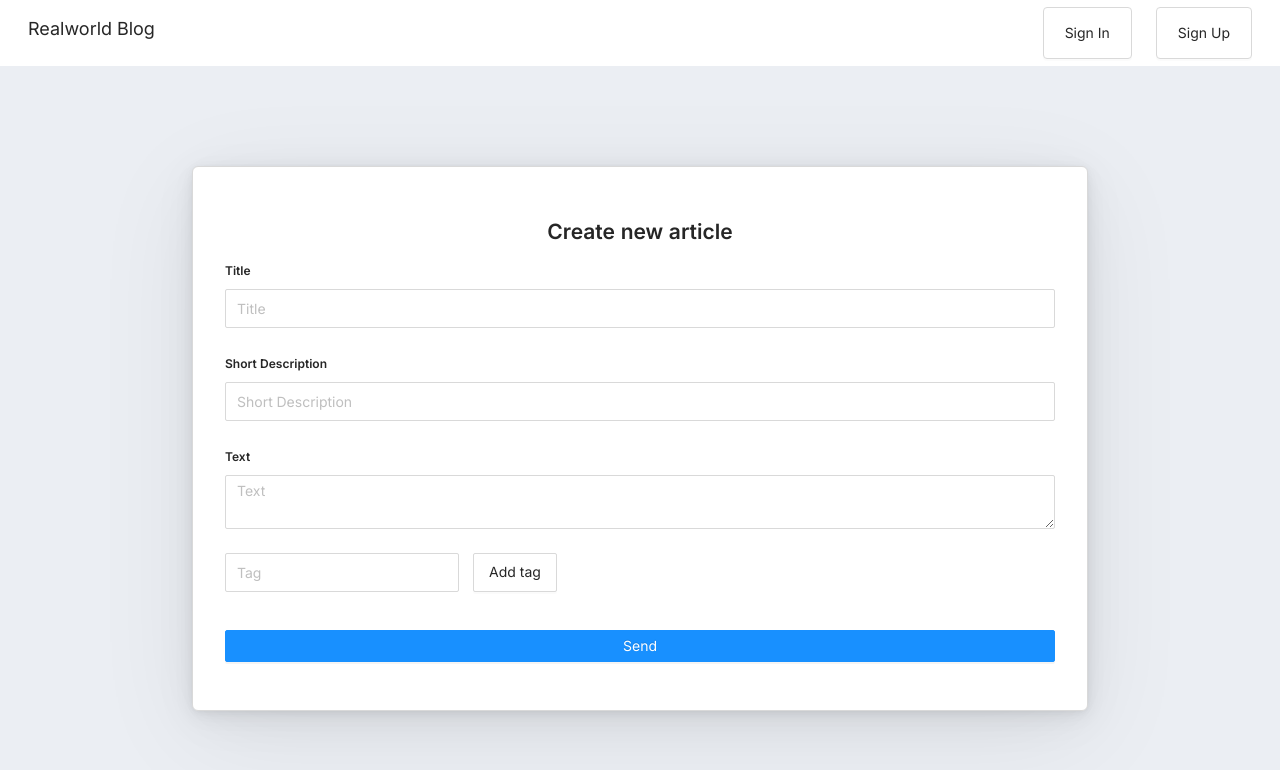
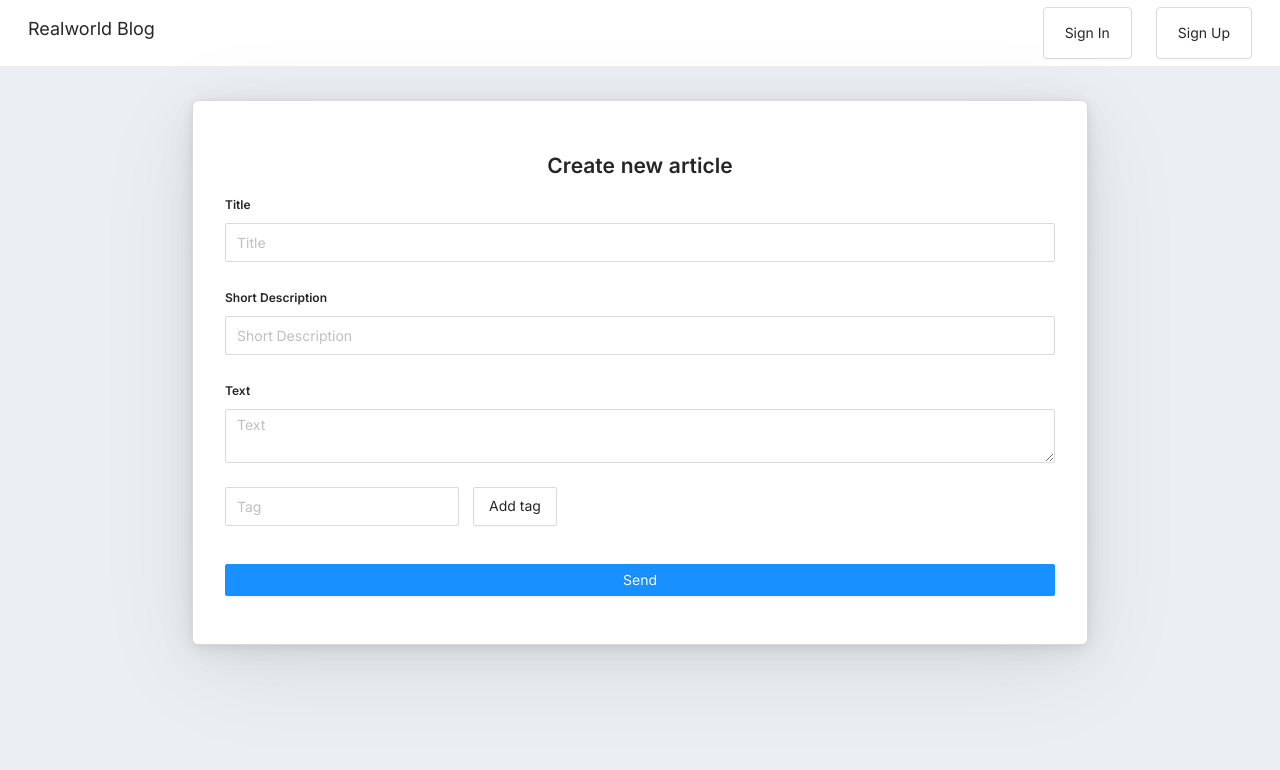
Before and after one commit to memeboys/blog, a React (Create React App) app: page /new-article in a window 1280 px wide. Shown: the top 770 px of the page. Built offline with nearby package versions, Linux system fonts and the light colour scheme; no server answers.

Commit message:
Update FormContainer.module.scss

```diff
--- a/src/components/forms/FormContainer.module.scss
+++ b/src/components/forms/FormContainer.module.scss
@@ -6,7 +6,8 @@
 .body {
   width: 70%;
   display: flex;
-  margin-top: 100px;
+  margin-top: 34px;
+  margin-bottom: 34px;
   background-color: white;
   flex-direction: column;
   justify-content: space-between;
```
